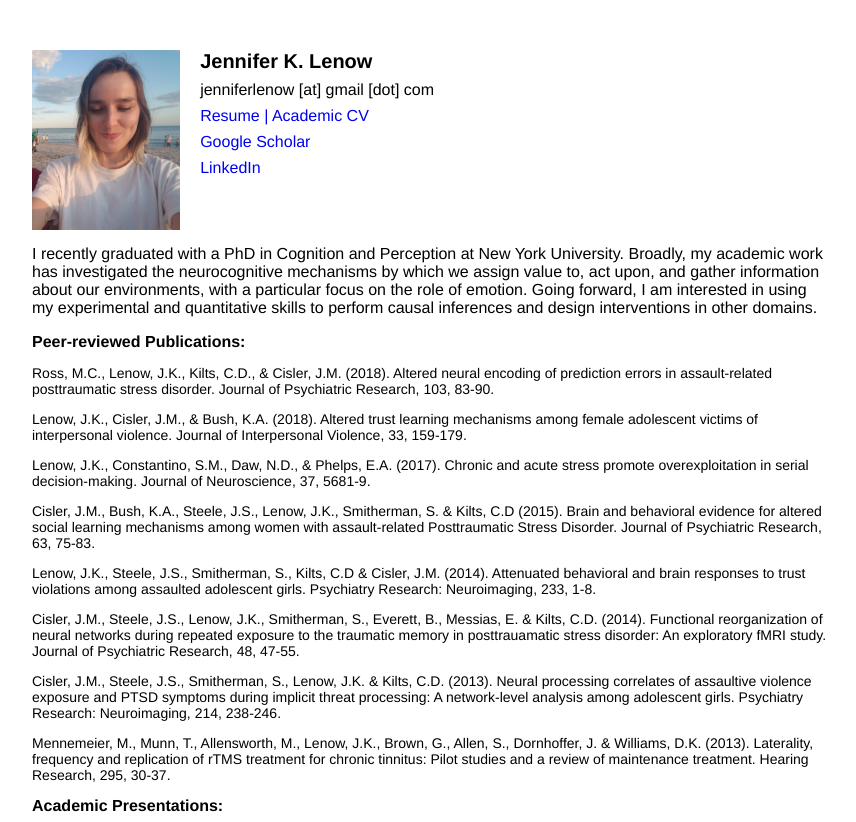
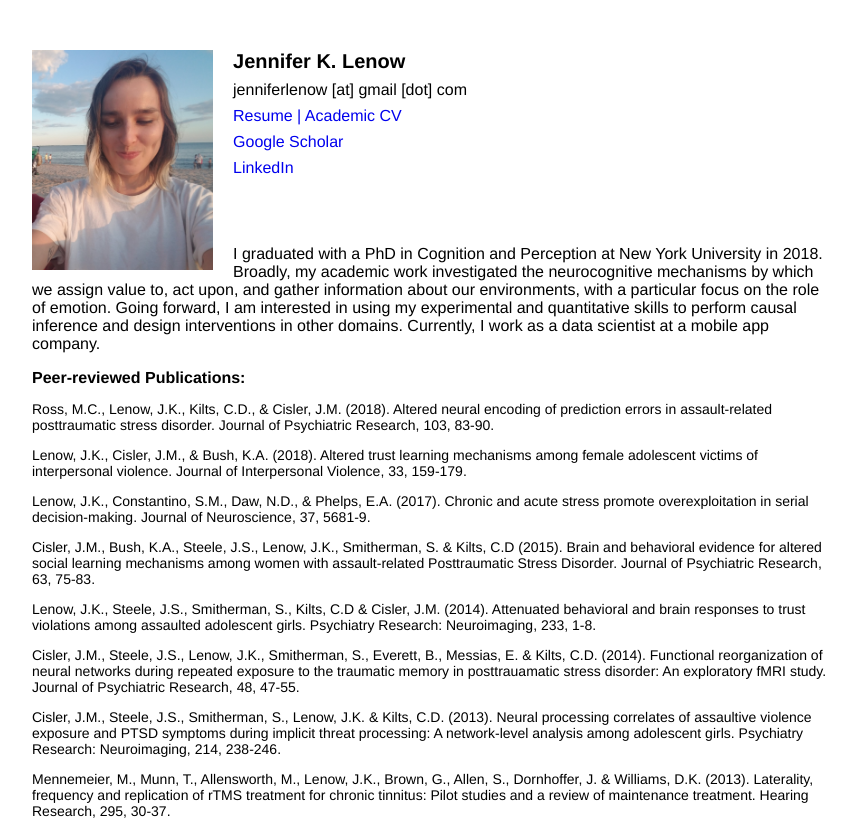
Before and after one commit to jklenow/jklenow.github.io, a plain HTML site: page index.html in a window 1280 px wide. Shown: the top 822 px of the page, without its empty margins (208-1064 px from the left). Drawn offline with Linux system fonts and the light colour scheme.

Commit message:
Update index.html

```diff
--- a/index.html
+++ b/index.html
@@ -21,7 +21,7 @@
 
 <body>
   <div id="header-frame">
-    <img src="beach.jpg", height=180px, style="float:left; margin-right:20px">
+    <img src="beach.jpg", height=220px, style="float:left; margin-right:20px">
     <h1>Jennifer K. Lenow</h1>
     <p> jenniferlenow [at] gmail [dot] com </p>
     <p><a href="lenow_resume.pdf">Resume | <a href="lenow-cv.pdf">Academic CV</a></p>
@@ -30,7 +30,7 @@
 
   </div>
   <div id="main-frame">
-    <p><br>I recently graduated with a PhD in Cognition and Perception at New York University. Broadly, my academic work has investigated the neurocognitive mechanisms by which we assign value to, act upon, and gather information about our environments, with a particular focus on the role of emotion. Going forward, I am interested in using my experimental and quantitative skills to perform causal inferences and design interventions in other domains.</p>
+    <p><br>I graduated with a PhD in Cognition and Perception at New York University in 2018. Broadly, my academic work investigated the neurocognitive mechanisms by which we assign value to, act upon, and gather information about our environments, with a particular focus on the role of emotion. Going forward, I am interested in using my experimental and quantitative skills to perform causal inference and design interventions in other domains. Currently, I work as a data scientist at a mobile app company.</p>
 
     <h2>Peer-reviewed Publications:</h2>
     <p class="pubs">Ross, M.C., Lenow, J.K., Kilts, C.D., & Cisler, J.M. (2018). Altered neural encoding of prediction errors in assault-related posttraumatic stress disorder. Journal of Psychiatric Research, 103, 83-90. </p>
```
